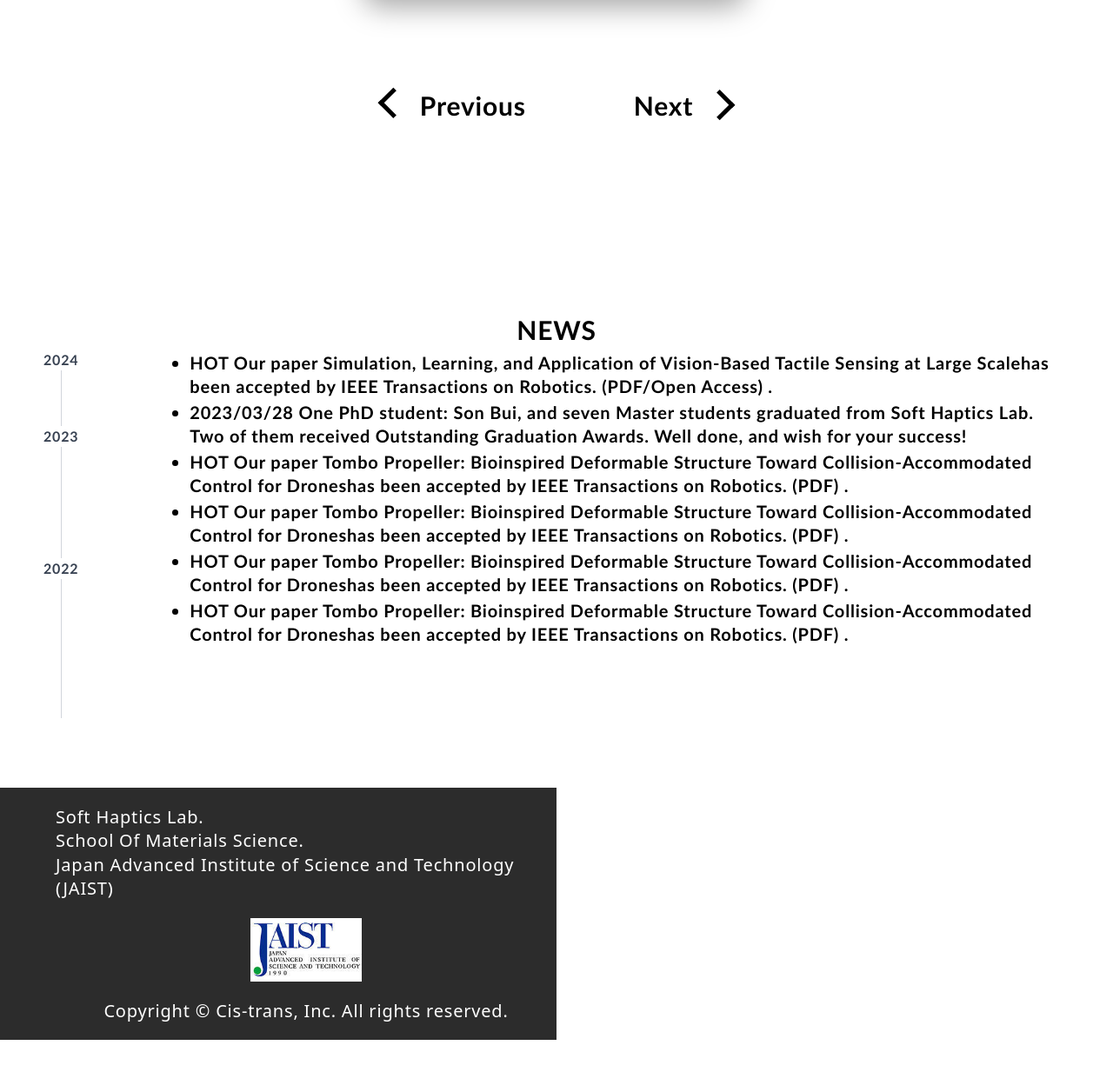
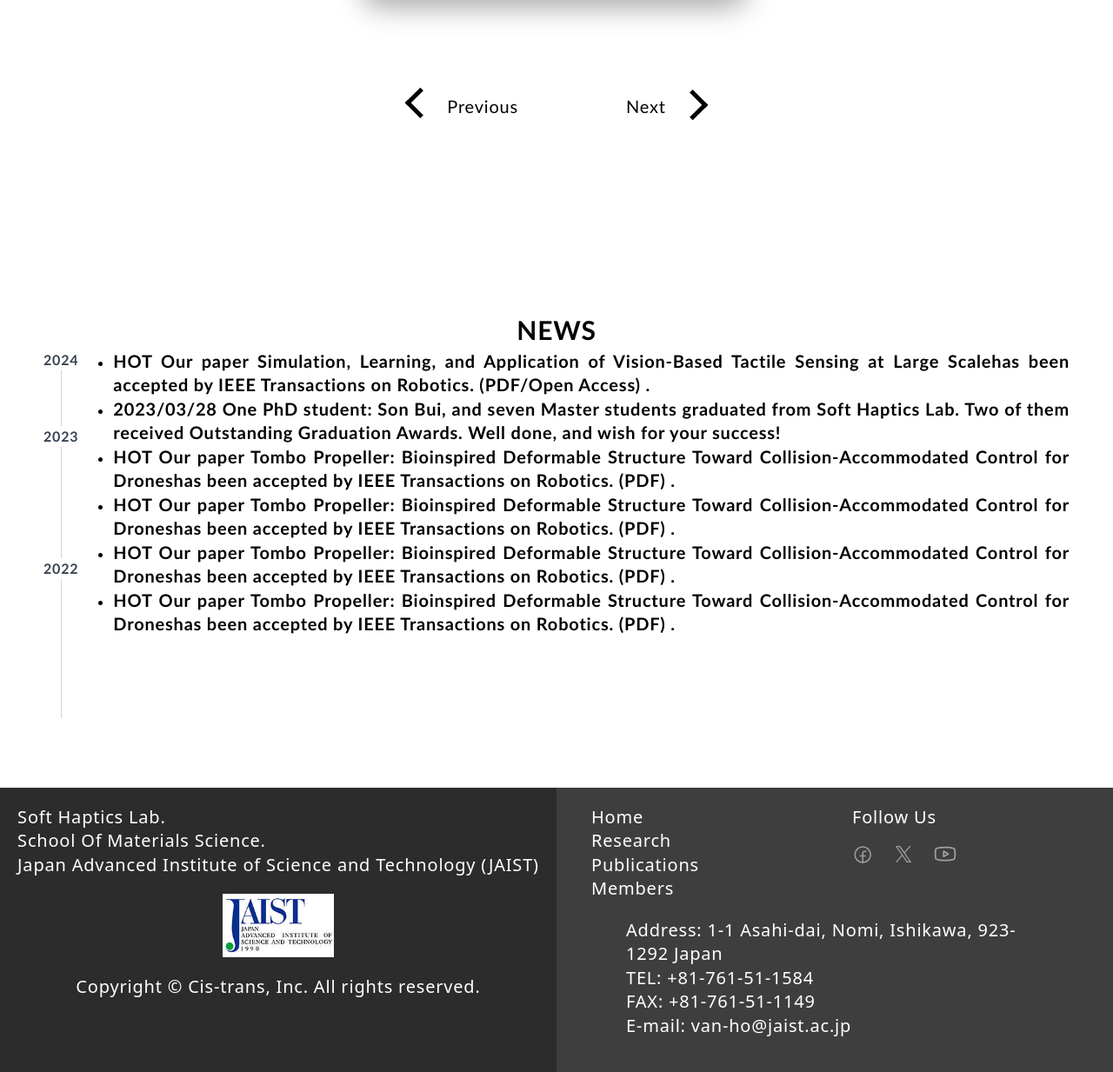
Before and after one commit to meoDzz/holabwebsite, a website: page src/index.html in a window 1280 px wide. Shown: the part 2441-3674 px from the top of the page at 87% size. Before the commit the page ends 3637 px from the top, so only its background shows below. Drawn offline with Linux system fonts and the light colour scheme.

Commit message:
fixing responsive

```diff
--- a/src/index.html
+++ b/src/index.html
@@ -164,16 +164,16 @@
                     <img class="gallery-item gallery-item-5" src="../img/jaistlogo.jpg" data-index="7">
 
                 </div>
-                <div class="gallery-controls overflow-hidden title">
+                <div class="gallery-controls overflow-hidden">
                 </div>
             </div>
         </div>
 
         <div class="container py-20 -z-60">
             <h1 class="title text-center">News</h1>
-            <div class="flex flex-col-2 items-center">
+            <div class="flex flex-col-2 items-center ">
                 <div class="flex">
-                    <div class="flex flex-col items-center">
+                    <div class="flex flex-col items-center timeline">
                         <div class="text-gray-700 font-bold">2024</div>
                         <div class="h-16 w-px bg-gray-300"></div>
                         <div class="text-gray-700 font-bold">2023</div>
@@ -182,9 +182,9 @@
                         <div class="h-40 w-px bg-gray-300"></div>
                     </div>
 
-                    <div class="ml-32  ">
-                        <div class="flex flex-col items-start">
-                            <ul class="list-disc text-[20px] ">
+                    <div class=" pl-10 ">
+                        <div class="flex flex-col items-start ">
+                            <ul class="list-disc text-justify">
                                 <li>
                                     <p class="font-semibold description">HOT Our paper Simulation, Learning, and Application of
                                         Vision-Based Tactile Sensing at Large Scalehas been accepted by IEEE
@@ -236,12 +236,10 @@
 
 
     </main>
-    <footer>
-        <div class="flex  ">
-            <div class="flex flex-row-2 md:w-1/2 footerleft ">
-
-
-                <div class="  footerleft mb-5  md:ml-16 ml-4 mt-5 description">
+    <footer class="footercontainer">
+        <div class="flex sm:flex-row overflow-hidden">
+            <div class="flex flex-row-2 md:w-1/2 footerleft p-5">
+                <div class="  footerleft description">
                     <h4 class=" text-left description">Soft Haptics Lab.</h4>
                     <a href="./publications.html"
                         class="hover:text-text-color-secondary ease-in duration-200 capitalize text-left description">School
@@ -255,7 +253,7 @@
                     <h1 class="text-center description mt-5">Copyright © Cis-trans, Inc. All rights reserved.</h1>
                 </div>
             </div>
-            <div class=" md:w-1/2 footereight tiny:hidden">
+            <div class=" md:w-1/2 footereight">
 
                 <div class="flex flex-col-2 mt-5">
                     <div class="w-1/2 ml-10  mx-auto flex flex-col description">
@@ -332,7 +330,20 @@
                     <p> Address: 1-1 Asahi-dai, Nomi, Ishikawa, 923-1292 Japan</p>
                     <p> TEL: +81-761-51-1584 </p>
                     <p> FAX: +81-761-51-1149</p>
-                    <p> E-mail: van-ho@jaist.ac.jp </p>
+                    <p class="mb-10"> E-mail: van-ho@jaist.ac.jp </p>
+                    <div class="hidden jaistinfor description">
+                        <h4 class=" text-left description">Soft Haptics Lab.</h4>
+                        <a href="./publications.html"
+                            class="hover:text-text-color-secondary ease-in duration-200 capitalize text-left description">School
+                            of Materials Science.</a>
+                        <h1 class=" text-left">
+                            Japan Advanced Institute of Science and Technology (JAIST)
+                        </h1>
+                        <div class="flex justify-center">
+                            <img class="w-32 -p-5 mt-5" src="../img/jaistlogo.jpg" alt="Lab Image">
+                        </div>
+                        <h1 class="text-center description mt-5">Copyright © Cis-trans, Inc. All rights reserved.</h1>
+                    </div>
                 </div>
 
             </div>
--- a/src/input.css
+++ b/src/input.css
@@ -27,7 +27,7 @@
 }
 
 .description {
-  @apply xl:text-[20px] lg:text-[17px] sm:text-[16px]  md:text-[17px]  leading-snug;
+  @apply xl:text-[20px] lg:text-[17px] sm:text-[16px]  md:text-[17px]  leading-snug ;
 }
 
 .image-border {
@@ -160,6 +160,7 @@
     right: -30px;
     bottom: -20vh;
   }
+
 }
 
 @media (max-width: 478px) {
@@ -188,6 +189,19 @@
     font-size: 40px;
     right: -30px;
     bottom: -30vh;
+  }
+
+  .footerleft{
+    @apply hidden;
+  }
+  .footerieght {
+    @apply hidden;
+  }
+  .jaistinfor {
+    @apply visible mb-5;
+  }
+  .timeline{
+    @apply hidden;
   }
 }
 
@@ -392,14 +406,48 @@
   background: #555;
 }
 
+
+.gallery-controls button {
+  background-color: transparent;
+  border: 0;
+  cursor: pointer;
+  font-size: 20px;
+  /* Adjust the size here */
+  margin: 0 50px;
+  padding: 0 12px;
+  text-transform: capitalize;
+}
+
+
+.gallery-controls button:hover {
+  scale: 1.5;
+  color: coral;
+}
+/* .gallery-controls-previous button {
+  font-size: 25px;
+}
+
+.gallery-controls-next button {
+  font-size: 25px;
+} */
+
 /* Footer Ho lab ---------------------------------------------- */
 
 .footerleft {
   background-color: rgb(44, 44, 44);
   color: #fff;
+    margin-right: auto;
+      margin-left: auto;
 }
 
 .footereight {
   background-color: rgb(62, 62, 62);
   color: #fff;
 }
+
+.footercontainer{
+  max-width: 1560px;
+  width: 100%;
+  margin-right: auto;
+  margin-left: auto;
+}
```
Also changed, not shown: src/output.css.
